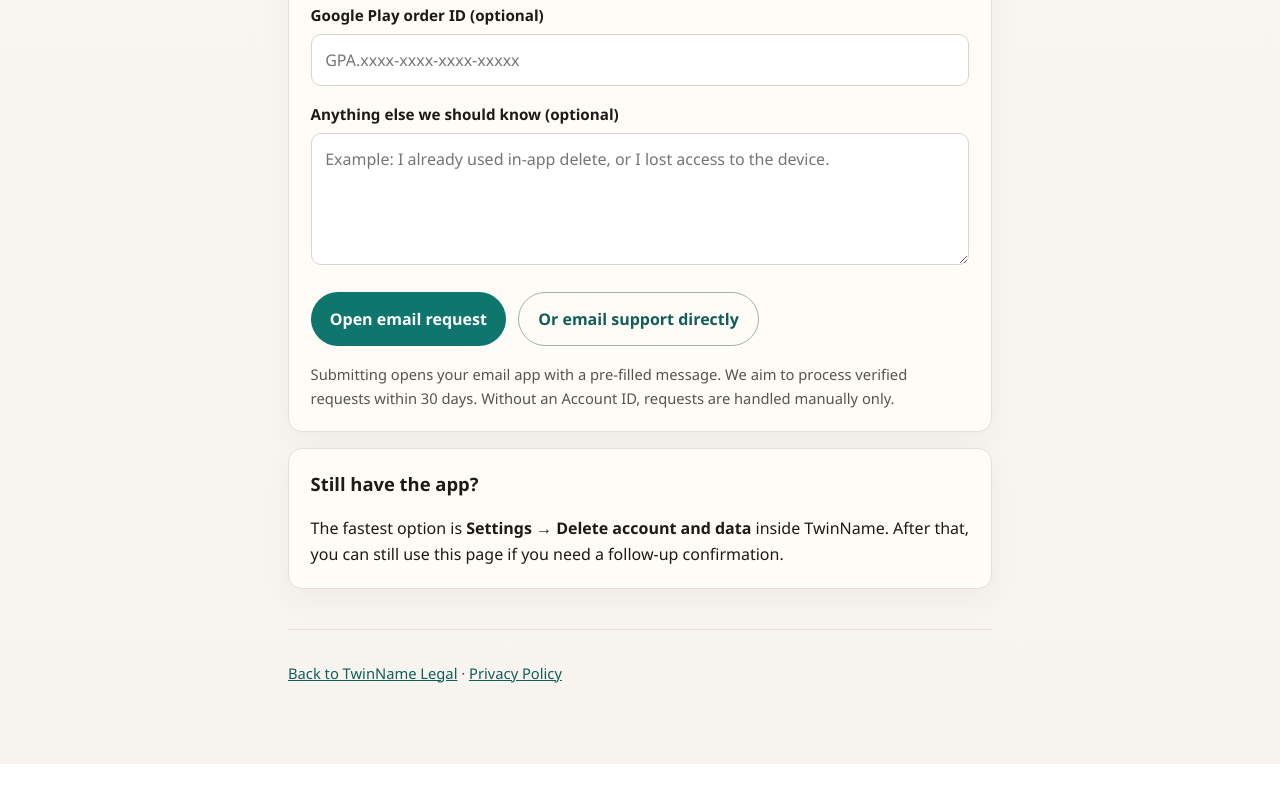
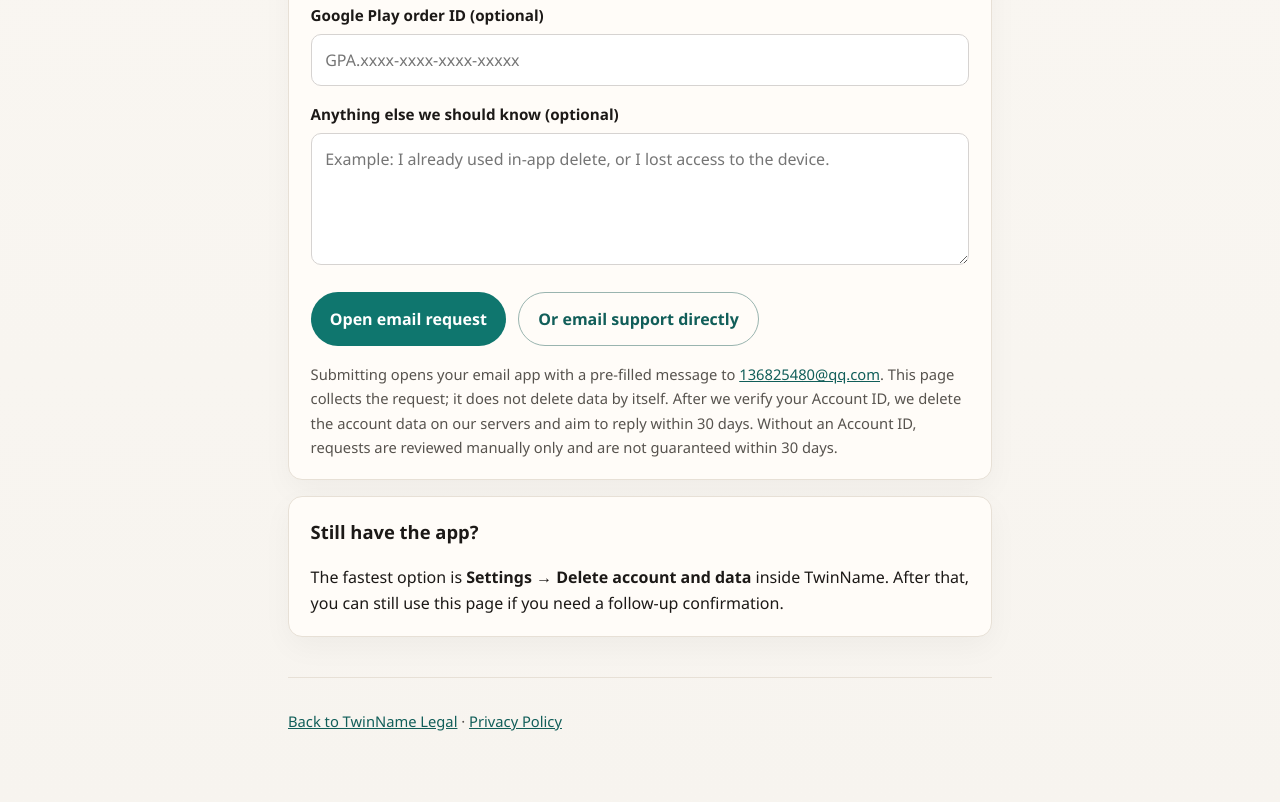
Before and after one commit to gjianjun/twinname-legal, a plain HTML site: page delete-account/index.html in a window 1280 px wide. Shown: the part 948-1750 px from the top of the page. Before the commit the page ends 1712 px from the top, so only its background shows below. Drawn offline with Linux system fonts and the light colour scheme.

Commit message:
feat： 隐私修改

```diff
--- a/delete-account/index.html
+++ b/delete-account/index.html
@@ -73,8 +73,11 @@
       </form>
 
       <p class="meta">
-        Submitting opens your email app with a pre-filled message. We aim to process verified requests within 30 days.
-        Without an Account ID, requests are handled manually only.
+        Submitting opens your email app with a pre-filled message to
+        <a href="mailto:136825480@qq.com">136825480@qq.com</a>.
+        This page collects the request; it does not delete data by itself.
+        After we verify your Account ID, we delete the account data on our servers and aim to reply within 30 days.
+        Without an Account ID, requests are reviewed manually only and are not guaranteed within 30 days.
       </p>
     </article>
 
```
Also changed, not shown: data-safety/index.html (+1 -0 lines), privacy/index.html (+4 -2 lines), 1 other file.
